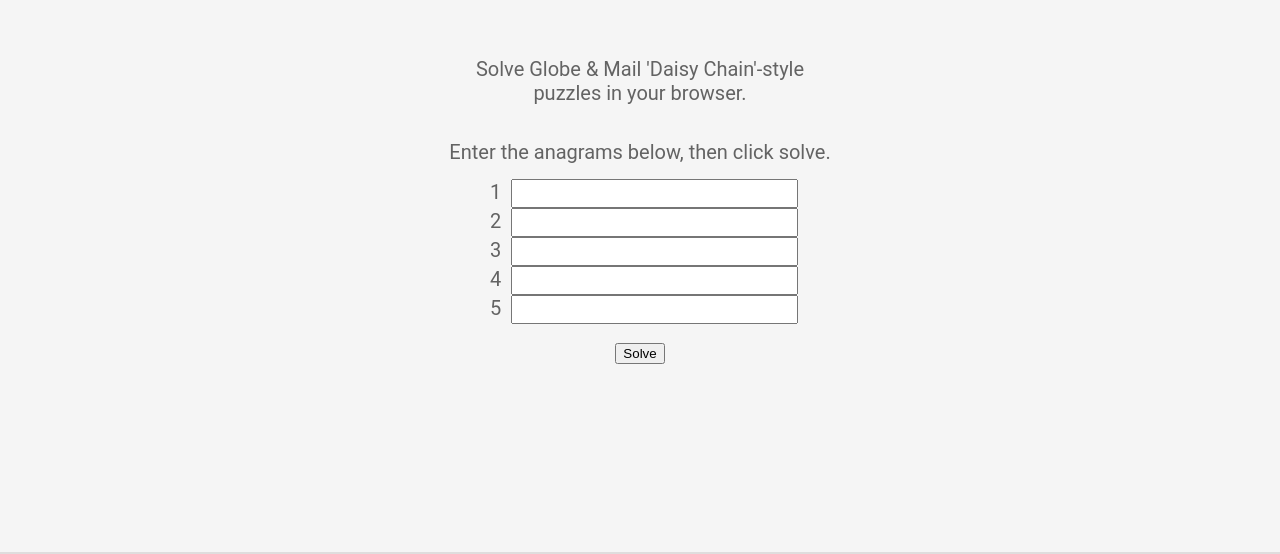
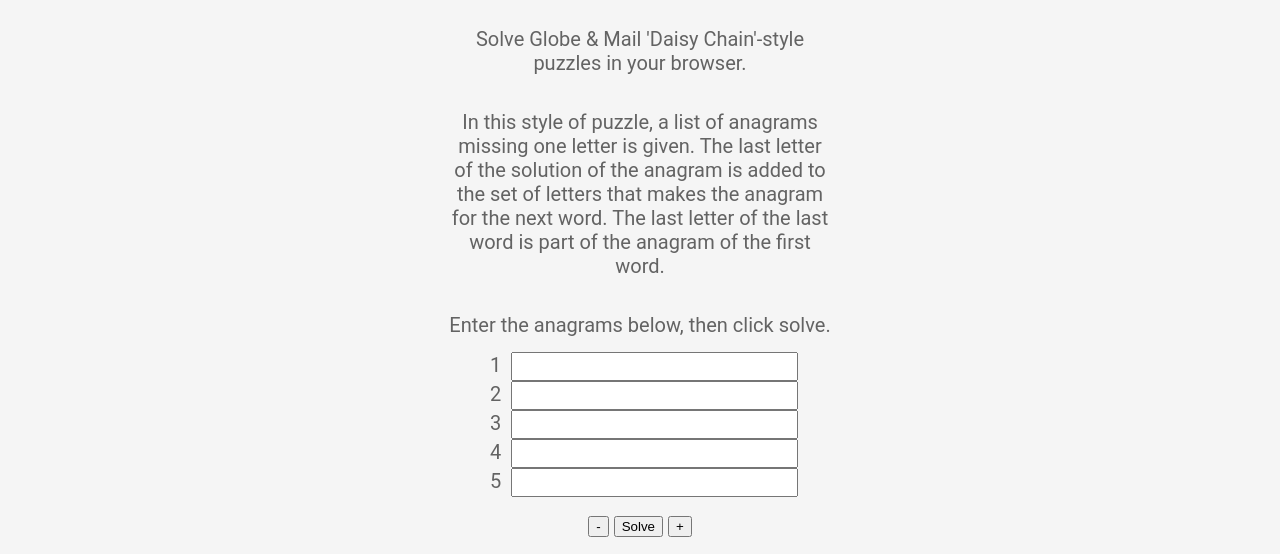
Before and after one commit to Esouder/daisy-chain-frontend, a plain HTML site: page index.html in a window 1280 px wide. Shown: the part 168-722 px from the top of the page. Drawn offline with Linux system fonts and the light colour scheme.

Commit message:
more betterer frontender

```diff
--- a/css/style.css
+++ b/css/style.css
@@ -14,7 +14,7 @@ body {
     grid-gap: 10px;
     grid-template-columns: 1fr;
     grid-template-areas: "main" "footer";
-    grid-template-rows: 1fr 80px;
+    grid-template-rows: 1fr;
 }
 
 main {
--- a/index.html
+++ b/index.html
@@ -13,9 +13,11 @@
     <main>
         <div class="content" id="title">
             <h1>Daisy Chain Solver</h1>
+            <p>Solve Globe & Mail 'Daisy Chain'-style puzzles in your browser.</p>
+
         </div>
         <div class="content" id="preamble">
-            <p>Solve Globe & Mail 'Daisy Chain'-style puzzles in your browser.</p>
+            <p>In this style of puzzle, a list of anagrams missing one letter is given. The last letter of the solution of the anagram is added to the set of letters that makes the anagram for the next word. The last letter of the last word is part of the anagram of the first word.</p>
         </div>
         <div class="content" id="setup">
             <p>Enter the anagrams below, then click solve.</p>
@@ -41,7 +43,9 @@
                     <input class = "anagram-input-control" type="text" id="anagram-5">
                 </div>
             </div>
+            <button class="numAnagramUpdate" onclick="removeAnagram()">-</button>
             <button class="solve" onclick="solve()">Solve</button>
+            <button class="numAnagramUpdate" onclick="addAnagram()">+</button>
 
 
         </div>
@@ -61,6 +65,7 @@
     </main>
     <footer>
         <div class="footer">
+            <p> <a href = https://github.com/Esouder/daisy-chain-frontend>Frontend Source</a> | <a href = https://github.com/Esouder/daisy-chain-backend>Backend Source</a></p>
             <p> <a href="http://souder.ca/puzzles/daisy-chain">Daisy Chain Solver</a> by <a href="http://souder.ca">Eric Souder</a> is licensed under <a href="http://creativecommons.org/licenses/by-sa/4.0/?ref=chooser-v1" target="_blank" rel="license noopener noreferrer">CC BY-SA 4.0</a></p>
             <p>Daisy image: <a href="https://commons.wikimedia.org/wiki/File:Daisy_flower.svg">Christie L. Ward</a>, <a href="https://creativecommons.org/licenses/by-sa/3.0">CC BY-SA 3.0</a>, via Wikimedia Commons </p>
         </div>
--- a/js/script.js
+++ b/js/script.js
@@ -1,6 +1,30 @@
 var numAnagrams = 5;
 var solutions = [];
 var solutionIndex = 0;
+
+function addAnagram() {
+    numAnagrams++;
+    var anagramInput = document.createElement("div");
+    anagramInput.className = "anagram-input";
+    var anagram = document.createElement("input");
+    anagram.type = "text";
+    anagram.id = "anagram-"+numAnagrams;
+    anagram.className = "anagram-input-control";
+    anagramLabel = document.createElement("label");
+    anagramLabel.innerHTML = numAnagrams;
+    anagramLabel.htmlFor = "anagram-"+numAnagrams;
+    anagramLabel.className = "anagram-input-label";
+    anagramInput.appendChild(anagramLabel);
+    anagramInput.appendChild(anagram);
+    document.getElementById("input").appendChild(anagramInput);
+}
+
+function removeAnagram() {
+    if(numAnagrams > 1) {
+        document.getElementById("anagram-"+numAnagrams).parentNode.remove();
+        numAnagrams--;
+    }
+}
 
 function displaySolutions(container){
     solutions[solutionIndex].forEach((solution, index) => {
```
